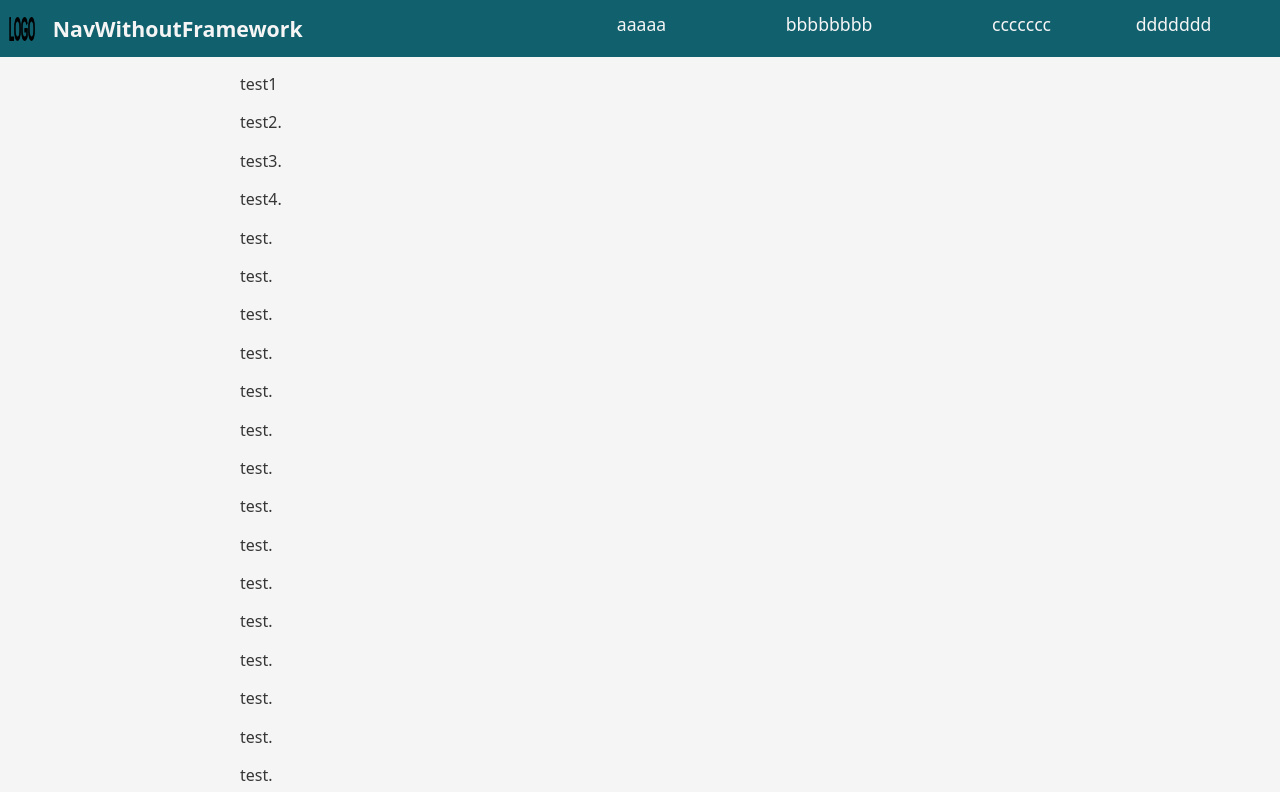
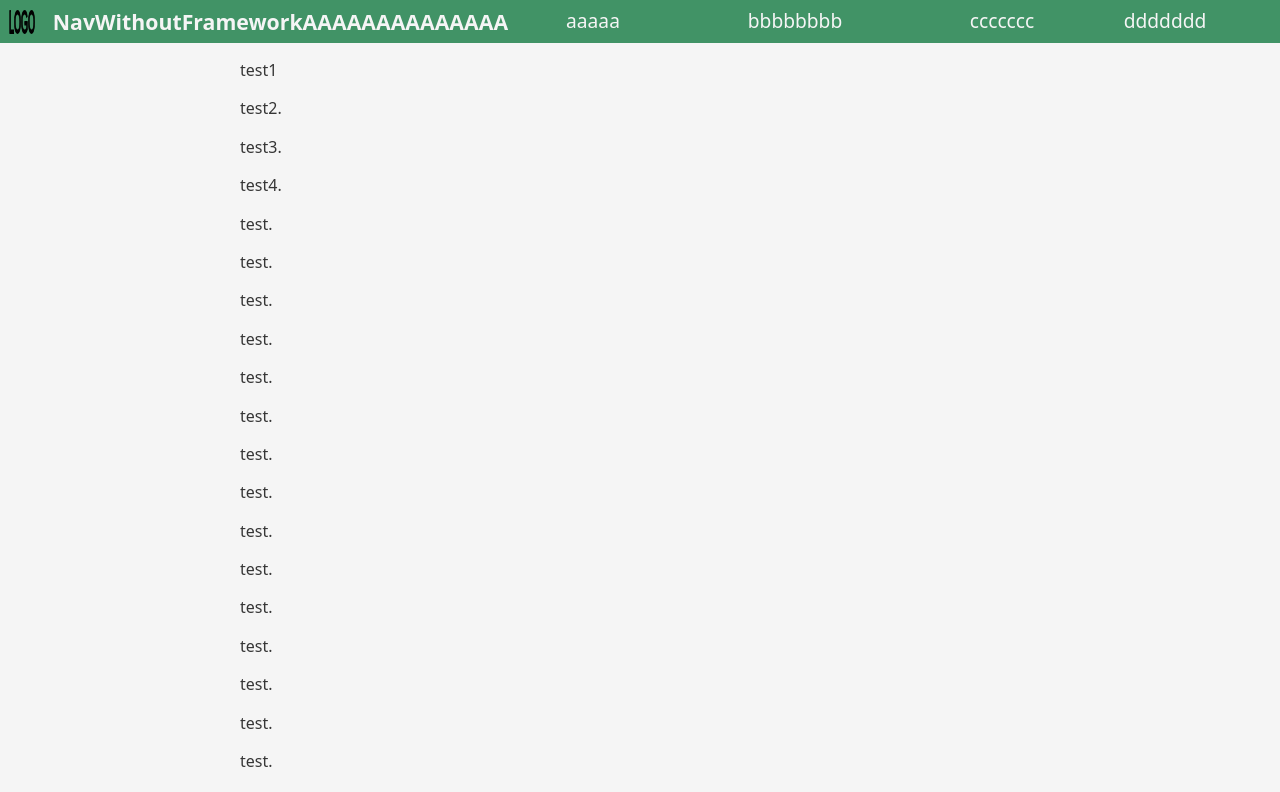
Before and after one commit to UmemotoCtrl/NavWithoutFramework, a plain HTML site: page index.html in a window 1280 px wide. Shown: the top 792 px of the page. Drawn offline with Linux system fonts and the light colour scheme.

Commit message:
no message

```diff
--- a/css/style.css
+++ b/css/style.css
@@ -1,14 +1,5 @@
 :root {
     --main-bg-color: whitesmoke;
-    --bar-color: mediumseagreen;
-    --dark-bar-color: rgb(19, 92, 52);
-    --border-color: #bec0c2;    /* #8e9093 */
-    --dark-bg-color: gainsboro;
-    --code-bg-color: #3f4f4f;
-    --dark-gray-color: rgb(124, 124, 124);
-    --times-font: 'Times New Roman', Times, serif;
-    --default-font-size: large;
-    --nav-heigh: 3rem;
 }
 /* .MathJax { font-size: 1.5em !important; } */
 html {
@@ -21,120 +12,6 @@ body {
     background-color: var(--main-bg-color);
 }
 /* footer */
-body > p {
-    font-size: .8em;
+footer p {
+    font-size: .9em;
 }
-
-div#article > h1 + p {
-    margin: 0;
-	padding: 0;
-    float: right;
-    color: var(--dark-gray-color);
-}
-
-/* update date */
-/* Sections */
-/* Top menu */
-/* Top sub-menu */
-/*
-nav#NavBar {
-    position: fixed; top: 0px; left: 0;
-    width: 100%;
-    background-color: var(--bar-color);
-    margin: 0;
-    padding: 0;
-    max-height: 2.83rem;
-    overflow: visible;
-}
-div#Hamburger {
-    float: right;
-    background-color: unset;
-}
-div#HBIcon {
-    width: 3rem;
-    height: 3rem;
-    margin: 1rem;
-    padding: 0;
-    background-image:url(/img/hamburger.svg);
-}
-div#HBMenu {
-    background: var(--main-bg-color);
-    margin: 0;
-    padding: .5rem 1rem;
-    border: 1px solid var(--border-color);
-    border-radius: 0.3rem;
-    display: none;
-}
-div#HBMenu li {
-    margin: 1rem 0;
-}
-nav#NavBar > h1 {
-    margin: 0;
-    padding: .5rem 1rem;
-    font-size: 1.33rem;
-    color: var(--main-bg-color);
-    width: 100%;
-}
-div#TopMenu ul,
-div#TopMenu ol,
-div#TopMenu li,
-div#TopMenu p,
-div#TopMenu a {
-    margin: 0;
-    padding: 0;
-}
-div#TopMenu {
-    float: right;
-    background-color: unset;
-}
-div#TopMenu > ul {
-    margin: .33rem 1rem;
-    list-style-type: none;
-    display: flex;
-}
-div#TopMenu li {
-	padding: .33rem 1rem;
-    max-height: 1.5rem;
-    text-align: center;
-    vertical-align: middle;
-    font-weight: bold;
-    border: 1px solid var(--border-color);
-    border-radius: 1.5rem;
-    background-color: var(--main-bg-color);
-    overflow: visible;
-    float: left;
-}
-div#TopMenu a {
-    text-decoration: none;
-    color: rgb(51, 51, 51);
-}
-div#TopMenu li:hover {
-    background-color: var(--dark-bg-color);
-}
-div#TopMenu > ul > li > ul {
-    margin-top: 0.2rem;
-    list-style-type: none;
-    visibility: hidden;
-    opacity: 0;
-}
-div#TopMenu > ul > li > ul > li {
-    float: none;
-}
-div#TopMenu > ul > li:hover ul {
-    animation-duration: .2s;
-    animation-name: fade-in;
-    visibility: visible;
-    opacity: 1;
-}
-@keyframes fade-in {
-    0% {
-        visibility: hidden;
-        opacity: 0;
-    }
-    100% {
-        visibility: visible;
-        opacity: 1;
-    }
-}
-
-*/
--- a/index.html
+++ b/index.html
@@ -7,12 +7,18 @@
   <link rel="shortcut icon" type="image/x-icon" href="https://umemotoctrl.github.io/img/favicon.ico" />
   <!-- CSS -->
   <link rel="stylesheet" href="css/light.min.css">
-  <link rel="stylesheet" href="css/style.css" />
+  <!-- <link rel="stylesheet" href="css/style.css" /> -->
   <style>
-    /* div {
-      color: rgb(65, 147, 102);
-      color: rgb(154, 18, 154);
-    } */
+    :root {
+        --main-bg-color: whitesmoke;}
+    html {
+        font-size: 16px;
+        text-size-adjust: 200%;
+        -webkit-text-size-adjust: 200%;}
+    body {
+        background-color: var(--main-bg-color);}
+    footer p {
+        font-size: .9em;}
   </style>
   <!-- Original JS -->
   <script src="js/navwofw.js" defer></script>
@@ -22,37 +28,25 @@
       var config = window.navbarWoFw.config;
       config.srcHamb = '/img/hamburger.svg',
       config.srcCross = '/img/cross.svg',
-      // config.cssRootProperties['--NavWoFwBackgroundColor'] = 'rgb(65, 147, 102)';
-      // config.cssRootProperties['--NavWoFwFocusedColor'] = 'mediumseagreen';
+      config.cssRootProperties['--NavWoFwBackgroundColor'] = 'rgb(65, 147, 102)';
+      config.cssRootProperties['--NavWoFwFocusedColor'] = 'mediumseagreen';
       // config.cssRootProperties['--NavWoFwTextColor'] = 'black';
       // config.cssRootProperties['--NavWoFwBackgroundColor'] = 'whitesmoke';
       // config.cssRootProperties['--NavWoFwFocusedColor'] = 'gray';
       // config.cssRootProperties['--NavWoFwFontSize'] = '1rem';
       // config.cssRootProperties['--NavWoFwLiPaddingDesktop'] = '0.5rem 0.2rem';
-      // window.navbarWoFw.config.cssRootProperties = {
-      //   '--NavWoFwTextColor': 'whitesmoke',
-      //   '--NavWoFwBackgroundColor': '#8B008C',
-      //   '--NavWoFwFocusedColor': 'rgb(154, 18, 154)',
-      //   '--NavWoFwFontSize': '1.2rem',
-      //   '--NavWoFwIconHeight': '3rem',
-  		// 	'--NavWoFwLiPaddingDesktop': '0.75rem 0.5rem'
-      // };
+      // window.navbarWoFw.config.contentsCSSForMobile += "ul#NavWoFwMenu ul{display: none}";
       // window.navbarWoFw.config.navCSSForMobile = '';
       // window.navbarWoFw.config.contentsCSSForMobile = '';
       // window.navbarWoFw.config.navCSSForDesktop = '';
-      // window.navbarWoFw.config.contentsCSSForDesktop = `
-      //   #NavWoFwHamburger > label,
-      //   #NavWoFwHamburger > img,
-      //   #NavWoFwHamburger > input {
-      //     display: none;
-			// }`;
-    window.navbarWoFw.create('NavBar', `<ul>
+      // window.navbarWoFw.config.contentsCSSForDesktop = ``;
+    window.navbarWoFw.create(`<ul>
         <li><a href="#1">aaaaa</a></li>
         <li><a href="#2">bbbbbbbb</a><ul><li><a href="#">aaaaaa111111111111111111bb</a></li><li><a href="#">2</a></li><li><a href="#">111111111111111111</a></li><li><a href="#">2</a></li><li><a href="#">111111111111111111</a></li><li><a href="#">2</a></li><li><a href="#">111111111111111111</a></li><li><a href="#">2</a></li></ul></li>
         <li><a href="#3">ccccccc</a></li>
         <li>ddddddd<ul><li><a href="#4">111111111111111111</a></li><li><a href="#">2</a></li></ul></li>
         </ul>`);
-      window.navbarWoFw.addH1('NavWithoutFramework');
+      window.navbarWoFw.addH1('NavWithoutFrameworkAAAAAAAAAAAAAA');
       // window.navbarWoFw.elements.NavWoFwH1.style.fontSize = '1.5rem';
       window.navbarWoFw.addImg('/img/logo.svg', 'logo');
       // window.navbarWoFw.addImg(src); // not implemented
@@ -70,7 +64,7 @@
   </script> -->
 </head>
 <body>
-<nav id="NavBar"></nav>
+  <header></header>
   <main id="article">
     <p>test1</p>
     <p>test2.</p>
--- a/js/navwofw.js
+++ b/js/navwofw.js
@@ -12,13 +12,13 @@
 			'--NavWoFwTextColor': 'whitesmoke',
 			'--NavWoFwBackgroundColor': '#10606D',
 			'--NavWoFwFocusedColor': '#008082',
-			'--NavWoFwFontSize': '1.1rem',
+			'--NavWoFwFontSize': '1.2rem',
 			'--NavWoFwIconHeight': '3rem',
-			'--NavWoFwLiPaddingDesktop': '0.75rem 0.5rem'
+			'--NavWoFwLiPaddingDesktop': '0.5rem 0.5rem'
 		},
 		topMargin: 16,	// unit, px
-		navCSSForMobile: `
-			position: fixed; top: 0; left: 0;
+		headerCSSForMobile: `
+			position: absolute; top: 0; left: 0;
 			width: 100%;
 			margin: 0;
 			padding auto;
@@ -30,6 +30,9 @@
 			// flex-wrap
 		`,
 		contentsCSSForMobile: `
+			html {
+				scroll-behavior: smooth;
+			}
 			img#NavWoFwImg {
 				display: block;
 				margin: auto 0 auto 0.5rem;
@@ -38,56 +41,55 @@
 			}
 			h1#NavWoFwH1 {
 				font-size: 1rem;
-				// overflow: visible;
 				overflow: hidden;
-				// margin: auto 1rem;
 				margin-left: 1rem;
 				padding: 0;
 				color: var(--NavWoFwTextColor);
 			}
-			#NavWoFwHamburger {
+			nav#NavWoFw {
 				margin: auto 0 auto auto;
 				padding: 0;
 				color: var(--NavWoFwTextColor);
 				word-wrap: break-word;
 				// word-break: break-all;
 			}
-			#NavWoFwHamburger a {
+			#NavWoFw a {
 				color: var(--NavWoFwTextColor);
 				text-decoration: none;
 				font-weight: bold;
 			}
-			#NavWoFwHamburger > label > img {
+			#NavWoFw > label > img {
 				display: block;
 				margin: auto 0 auto auto;
 				width: var(--NavWoFwIconHeight);
 				height: var(--NavWoFwIconHeight);
 			}
-			#NavWoFwHamburger > input {
+			#NavWoFw > input {
 				display: none;
 			}
-			#NavWoFwHamburger > ul {
+			#NavWoFw > ul {
+				position: absolute; top: var(--NavWoFwIconHeight); right: 0;
 				padding: 0;
 				margin: 0;
 				list-style-type: none;
 				background: var(--NavWoFwBackgroundColor);
 				max-width: var(--NavWoFwIconWidth);
 			}
-			#NavWoFwHamburger > ul ul {
+			#NavWoFw > ul ul {
 				padding: 0;
 				margin: 0.5rem 0 0 0;
 				list-style-type: none;
 			}
-			#NavWoFwHamburger > ul > li {
+			#NavWoFw > ul > li {
 				padding: 0.5rem 1rem;
 				background: var(--NavWoFwBackgroundColor);
 				border-bottom: 1px solid var(--NavWoFwTextColor);
 			}
-			#NavWoFwHamburger li li {
+			#NavWoFw li li {
 				padding: 0.5rem 1rem;
 				border-top: 1px solid var(--NavWoFwTextColor);
 			}
-			#NavWoFwHamburger > input + label + ul{
+			#NavWoFw > input + label + ul{
 				overflow: hidden;
 				max-height: 0;
 				transition-property: max-height max-width padding border;
@@ -99,14 +101,26 @@
 				// -o-transition: max-height .2s ease;
 				// -ms-transition: max-height .2s ease;
 			}
-			#NavWoFwHamburger > input[type="checkbox"]:checked + label + ul {
+			#NavWoFw > input[type="checkbox"]:checked + label + ul {
 				// height: fit-content;
 				max-height: 40rem;
 				max-width: 20rem;
 				padding: 0.5rem;
 			}
+			div#NavWoFwToTop {
+				position: fixed; bottom: .5rem; left: .5rem;
+				width: 2rem;
+				height: 2rem;
+				text-align: center;
+				font-size: 2rem;
+				font-weight: bold;
+				color: black;
+				border: 1px solid black;
+				border-radius: 1rem;
+				background: rgba(255,255,255, 0.5);
+			}
 		`,
-		navCSSForDesktop: `
+		headerCSSForDesktop: `
 			position: fixed; top: 0; left: 0;
 			width: 100%;
 			margin: 0;
@@ -116,11 +130,6 @@
 			align-items: center; // vertical
 		`,
 		contentsCSSForDesktop: `
-			#NavWoFwHamburger > label,
-			#NavWoFwHamburger > img,
-			#NavWoFwHamburger > input {
-				display: none;
-			}
 			img#NavWoFwImg {
 				display: block;
 				margin: auto 0 auto 0.5rem;
@@ -135,7 +144,7 @@
 				color: var(--NavWoFwTextColor);
 				font-size: 1.33rem;
 			}
-			div#NavWoFwHamburger {
+			#NavWoFw {
 				margin: auto 0 auto auto;
 				padding: 0;
 			}
@@ -151,7 +160,6 @@
 			ul#NavWoFwMenu li {
 				margin: 0;
 				padding: var(--NavWoFwLiPaddingDesktop);
-				// transition-property: max-height padding background;
 				transition-property: all;
 				transition-duration: .2s;
 			}
@@ -161,14 +169,12 @@
 			}
 			ul#NavWoFwMenu ul {
 				list-style-type: none;
-				margin: 0.5rem 0 0 0;
+				margin: 0;
 				padding: 0;
 				font-size: var(--NavWoFwFontSize);
+				transition-property: all;
+				transition-duration: .2s;
 			}
-			// ul#NavWoFwMenu ul:before {
-			// 	display: inline;
-			// 	content: "v";
-			// }
 			ul#NavWoFwMenu ul li {
 				max-height: 0;
 				overflow: hidden;
@@ -177,6 +183,9 @@
 			}
 			ul#NavWoFwMenu > li:hover {
 				background: var(--NavWoFwFocusedColor);
+			}
+			ul#NavWoFwMenu li:hover > ul {
+				margin: 0.5rem 0 0 0;
 			}
 			ul#NavWoFwMenu li:hover > ul > li {
 				max-height: 10rem;
@@ -196,20 +205,22 @@
 		config: initConfig,
 		mobile: false,
 		ids: {
-			NavWoFw: null,
-			NavWoFwHamburger: 'NavWoFwHamburger',
+			header: null,
+			NavWoFw: 'NavWoFw',
 			NavWoFwMenu: 'NavWoFwMenu',
 			NavWoFwImg: 'NavWoFwImg',
 			NavWoFwH1: 'NavWoFwH1',
-			NavWoFwDiv: 'NavWoFwDiv'
+			NavWoFwDiv: 'NavWoFwDiv',
+			NavWoFwToTop: 'NavWoFwToTop'
 		},
 		elements: {
-			NavWoFw: null,
-			NavWoFwHamburger: null,
-			NavWoFwMenu: null,
-			NavWoFwImg: null,
-			NavWoFwH1: null,
-			NavWoFwDiv: null
+			header: null,
+			NavWoFw: document.createElement('nav'),
+			NavWoFwMenu: document.createElement("ul"),	// ul
+			NavWoFwImg: null,	// img
+			NavWoFwH1: null,	// h1
+			NavWoFwDiv: null,	// div, not implemented
+			NavWoFwToTop: document.createElement("div")
 		},
 		css: '',
 		addImg: function (argSrc, argAlt) {
@@ -224,7 +235,7 @@
 			this.elements.NavWoFwH1.innerHTML = argText;
 		},
 		onClickHamburger: function (event) {
-			this.setHamburgerMenu(document.querySelector(`#${this.ids.NavWoFwHamburger} > input`).checked);
+			this.setHamburgerMenu(document.querySelector(`#${this.ids.NavWoFw} > input`).checked);
 			// if (document.querySelector(`#${this.ids.NavWoFwHamburger} > input`).checked)
 			// 	document.querySelector(`#${this.ids.NavWoFwHamburger} > label >img`).src = this.config.srcCross;
 			// else
@@ -232,11 +243,11 @@
 		},
 		setHamburgerMenu: function ( argBool ) {
 			if ( argBool ) {
-				document.querySelector(`#${this.ids.NavWoFwHamburger} > input`).checked = true;
-				document.querySelector(`#${this.ids.NavWoFwHamburger} > label > img`).src = this.config.srcCross;
+				document.querySelector(`#${this.ids.NavWoFw} > input`).checked = true;
+				document.querySelector(`#${this.ids.NavWoFw} > label > img`).src = this.config.srcCross;
 			} else {
-				document.querySelector(`#${this.ids.NavWoFwHamburger} > input`).checked = false;
-				document.querySelector(`#${this.ids.NavWoFwHamburger} > label > img`).src = this.config.srcHamb;
+				document.querySelector(`#${this.ids.NavWoFw} > input`).checked = false;
+				document.querySelector(`#${this.ids.NavWoFw} > label > img`).src = this.config.srcHamb;
 			}
 		},
 		render: function () {
@@ -248,12 +259,11 @@
 			}
 
 			var style = document.createElement("style");
-			this.mobile = navigator.userAgent.match(this.config.mobileMatchRegExp) || this.mobile;
 			if ( this.mobile ) {
 				this.elements.NavWoFw.onmouseleave = function() {window.navbarWoFw.setHamburgerMenu(false)};
-				this.css = `nav#${this.ids.NavWoFw} {${this.config.navCSSForMobile}}${this.config.contentsCSSForMobile}`;
+				this.css = `header {${this.config.headerCSSForMobile}}${this.config.contentsCSSForMobile}`;
 			} else {
-				this.css = `nav#${this.ids.NavWoFw} {${this.config.navCSSForDesktop}}${this.config.contentsCSSForDesktop}`;
+				this.css = `header {${this.config.headerCSSForDesktop}}${this.config.contentsCSSForDesktop}`;
 			}
 			style.innerHTML = this.css;
 			document.getElementsByTagName("head")[0].appendChild(style);
@@ -263,47 +273,50 @@
 				contents.push(this.elements.NavWoFwImg);
 			if (this.elements.NavWoFwH1 != null)
 				contents.push(this.elements.NavWoFwH1);
-			contents.push(this.elements.NavWoFwHamburger);
+			contents.push(this.elements.NavWoFw);
 
 			for (let ii = 0; ii < (contents||[]).length; ii++)
-				this.elements.NavWoFw.appendChild(contents[ii]);
+				this.elements.header.appendChild(contents[ii]);
 			// Fix position of navbar elements.
 			for (let ii = 0; ii < (contents||[]).length; ii++) {
-				contents[ii].style.marginTop = (this.elements.NavWoFw.clientHeight - contents[ii].clientHeight)/2+'px';
+				contents[ii].style.marginTop = (this.elements.header.clientHeight - contents[ii].clientHeight)/2+'px';
 			}
 			// Fix width of list items.
 			if (!this.mobile) {
-				var listItems = document.getElementById('NavWoFwMenu').children;
+				var listItems = this.elements.NavWoFwMenu.children;
 				for (let ii = 0; ii < (listItems||[]).length; ii++) {
 					listItems[ii].style.width = listItems[ii].clientWidth + 'px';
 				}
 			}
 
-			this.elements.NavWoFw.style.height = this.elements.NavWoFw.clientHeight+'px';
-			// this.elements.NavWoFw.style.width = this.elements.NavWoFw.clientWidth+'px';
-			// this.elements.NavWoFw.style.overflow = 'visible';
+			this.elements.header.style.height = this.elements.header.clientHeight+'px';
+			// this.elements.header.style.width = this.elements.header.clientWidth+'px';
+			// this.elements.header.style.overflow = 'visible';
 
-			document.getElementsByTagName('body')[0].style.marginTop = this.elements.NavWoFw.clientHeight+this.config.topMargin+'px';
+			document.getElementsByTagName('body')[0].style.marginTop = this.elements.header.clientHeight+this.config.topMargin+'px';
 		},
-		create: function ( argID, argList ) {
-			this.elements.NavWoFw = document.getElementById(argID);
-			this.ids.NavWoFw = argID;
+		create: function ( argList ) {
+			this.mobile = navigator.userAgent.match(this.config.mobileMatchRegExp) || this.mobile;
+			this.elements.header = document.getElementsByTagName('header')[0];
 
-			var NavWoFwHamburger = document.createElement('div');
-			NavWoFwHamburger.id = 'NavWoFwHamburger';
-			NavWoFwHamburger.innerHTML = `
-			<input type="checkbox" id="NavWoFwHambChkBx" onclick="window.navbarWoFw.onClickHamburger()">
-			<label for="NavWoFwHambChkBx"><img src="${this.config.srcHamb}"></label>`;
+			this.elements.NavWoFw.id = this.ids.NavWoFw;
+			if (this.mobile) {
+				this.elements.NavWoFw.innerHTML = `
+				<input type="checkbox" id="NavWoFwHambChkBx" onclick="window.navbarWoFw.onClickHamburger()">
+				<label for="NavWoFwHambChkBx"><img src="${this.config.srcHamb}"></label>`;
+			}
 
-			var NavWoFwMenu = document.createElement("ul");
-			NavWoFwMenu.innerHTML = argList;
-			NavWoFwMenu = NavWoFwMenu.firstElementChild;
-			NavWoFwMenu.id = 'NavWoFwMenu';
-			NavWoFwHamburger.appendChild(NavWoFwMenu);
+			this.elements.NavWoFwMenu.innerHTML = argList;
+			this.elements.NavWoFwMenu = this.elements.NavWoFwMenu.firstElementChild;
+			this.elements.NavWoFwMenu.id = this.ids.NavWoFwMenu;
+			this.elements.NavWoFw.appendChild(this.elements.NavWoFwMenu);
 
-			this.elements.NavWoFwHamburger = NavWoFwHamburger;
-
-			this.elements.NavWoFwMenu = NavWoFwMenu;
+			if (this.mobile) {
+				this.elements.NavWoFwToTop.id = this.ids.NavWoFwToTop;
+				this.elements.NavWoFwToTop.innerHTML = "^";
+				this.elements.NavWoFwToTop.onclick = function(){scrollTo(0, 0);};
+				this.elements.NavWoFw.appendChild(this.elements.NavWoFwToTop);
+			}
 		}
 	};
 })();
```
Lines whose indentation alone changed are shown as unchanged.
